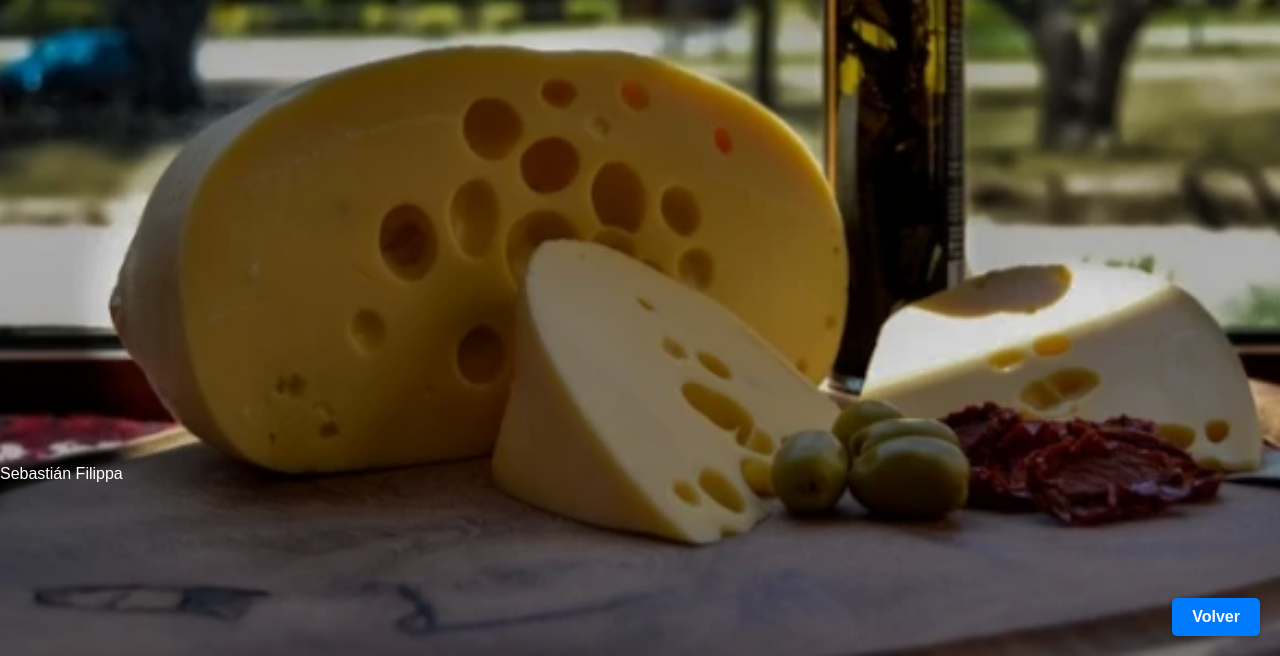
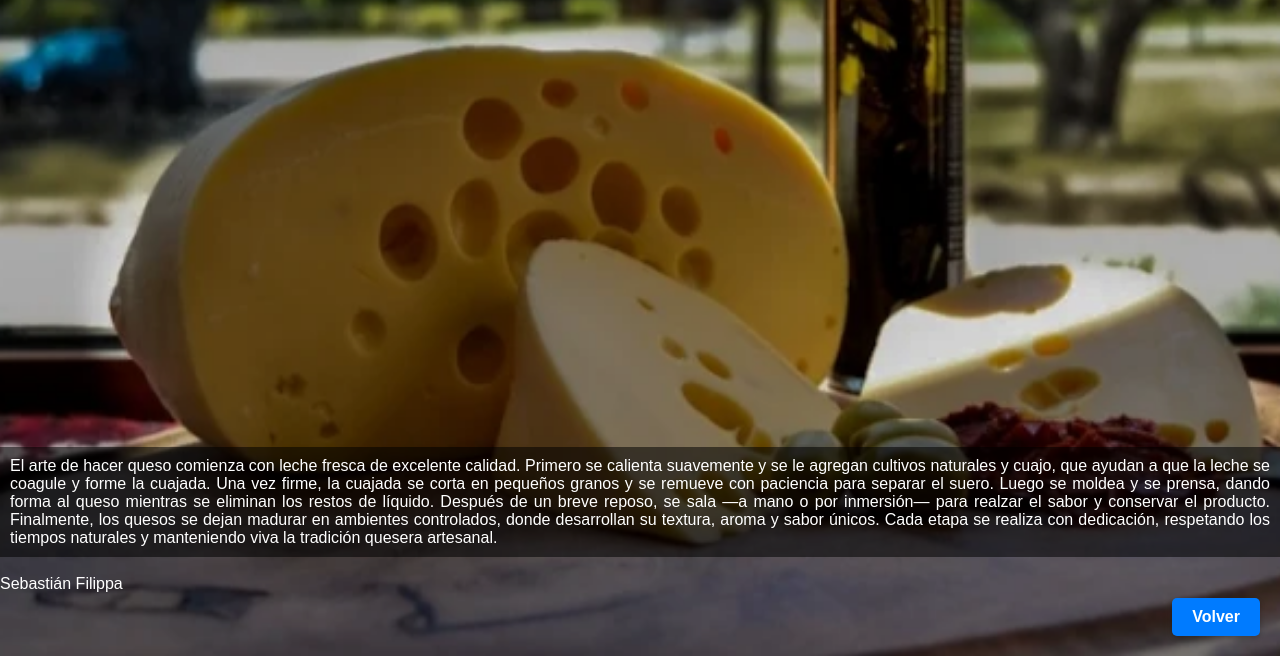
Before and after one commit to Seba-Filippa-934/Viaje-Educativo-a-Villa-General-Belgrano, a plain HTML site: page canton-de-las-sierras.html in a window 1280 px wide. Shown: the part 144-800 px from the top of the page. Drawn offline with Linux system fonts and the light colour scheme.

Commit message:
fotito nueva

```diff
--- a/canton-de-las-sierras.html
+++ b/canton-de-las-sierras.html
@@ -22,6 +22,10 @@
     <div class="ver-fondo" ></div>
 
     <section>
+        <div class="text">El arte de hacer queso comienza con leche fresca de excelente calidad. Primero se calienta suavemente y se le agregan cultivos naturales y cuajo, que ayudan a que la leche se coagule y forme la cuajada.
+            Una vez firme, la cuajada se corta en pequeños granos y se remueve con paciencia para separar el suero. Luego se moldea y se prensa, dando forma al queso mientras se eliminan los restos de líquido.
+            Después de un breve reposo, se sala —a mano o por inmersión— para realzar el sabor y conservar el producto. Finalmente, los quesos se dejan madurar en ambientes controlados, donde desarrollan su textura, aroma y sabor únicos.
+            Cada etapa se realiza con dedicación, respetando los tiempos naturales y manteniendo viva la tradición quesera artesanal.</div>
         <img src="" alt="">
     </section>
 
```
Also changed, not shown: Assets/canton/q1.jpeg (added).
